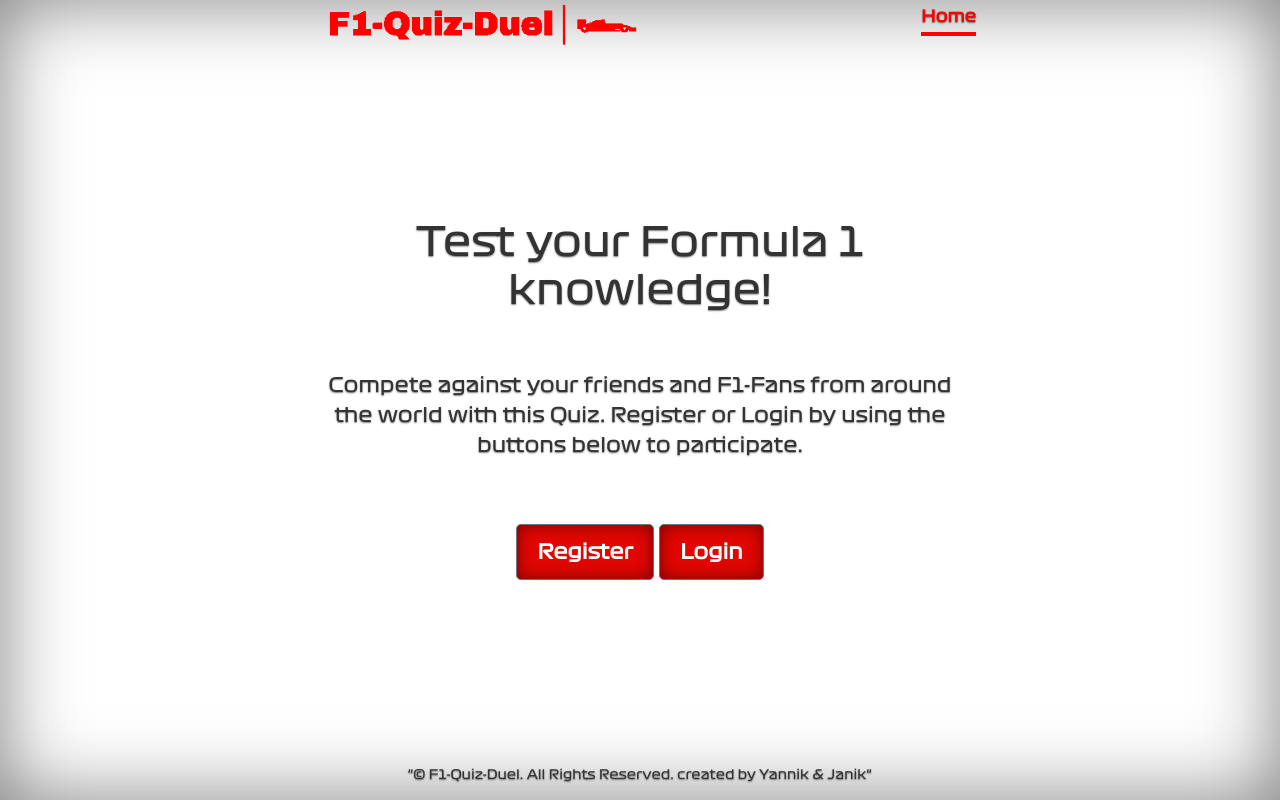
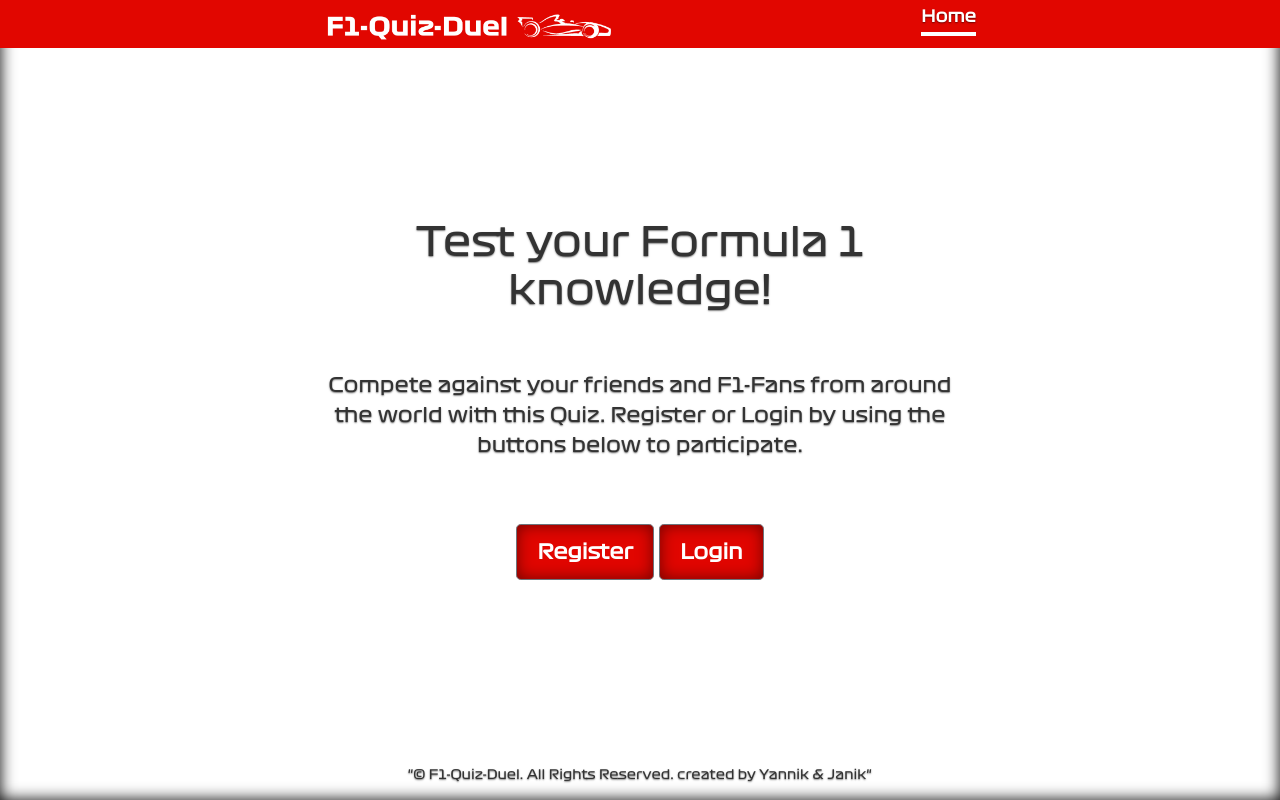
Before and after one commit to Kinaj1995/Formel1-Quiz, a Flask app: page /home in a window 1280 px wide. Run offline with Flask 2, Linux system fonts and the light colour scheme; some libraries are stand-ins or nearby versions.

Commit message:
Changed_Navbar

```diff
--- a/app/static/css/cover.css
+++ b/app/static/css/cover.css
@@ -44,7 +44,7 @@ body {
   justify-content: center;
   color: #333;
   text-shadow: 0 .05rem .1rem rgba(0, 0, 0, .5);
-  box-shadow: inset 0 0 5rem rgba(0, 0, 0, .5);
+  box-shadow: inset 0 3rem #e10600, inset 0 0 1rem rgba(0, 0, 0, 2);
 }
 
 .cover-container {
@@ -61,6 +61,7 @@ body {
   height: 50px;
   user-select: none;
   text-align: left;
+  margin-left: 1em;
 }
 
 .quiz-img {
@@ -82,7 +83,7 @@ body {
 .nav-masthead .nav-link {
   padding: .25rem 0;
   font-weight: 700;
-  color: grey;
+  color: rgb(185, 181, 181);
   background-color: transparent;
   border-bottom: .25rem solid transparent;
 }
@@ -98,8 +99,8 @@ body {
 }
 
 .nav-masthead .active {
-  color: red;
-  border-bottom-color: red;
+  color: #fff;
+  border-bottom-color: #fff;
 }
 
 .inner-footer {
--- a/app/templates/base.html
+++ b/app/templates/base.html
@@ -37,7 +37,7 @@
         <!--Navbar-->
         <header class="masthead mb-auto" id="navigation">
             <div class="inner-navbar">
-                <img class="bd-placeholder-img" src="{{url_for('static', filename='img/Logo_red.png')}}">
+                <img class="bd-placeholder-img" src="{{url_for('static', filename='img/Logo2-Light_oneCar.png')}}">
                 <nav class="nav nav-masthead justify-content-center">
                     <a class="{{ 'nav-link active' if active_page == 'home' else 'nav-link' }}"
                         href="/home">Home</a>
```
Also changed, not shown: app/static/img/Logo2-Light_oneCar.png (added), app/static/img/Logo2_Light.png (added).
